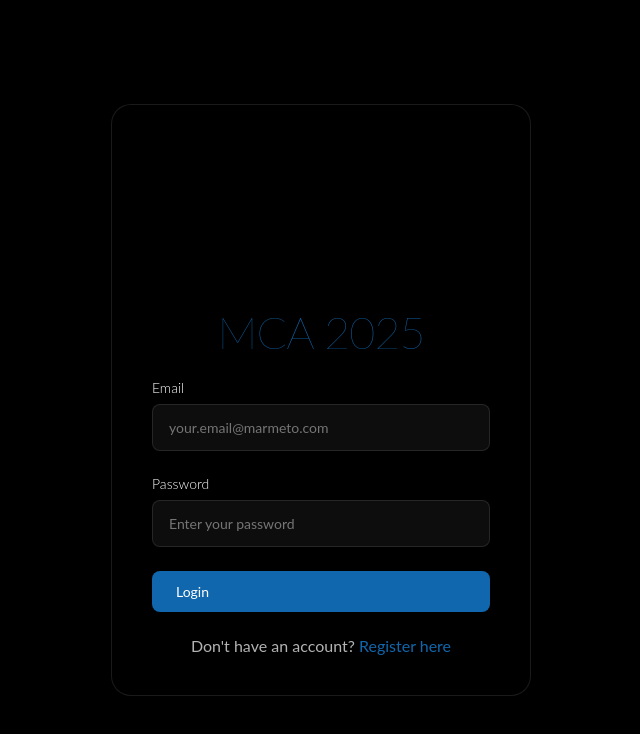
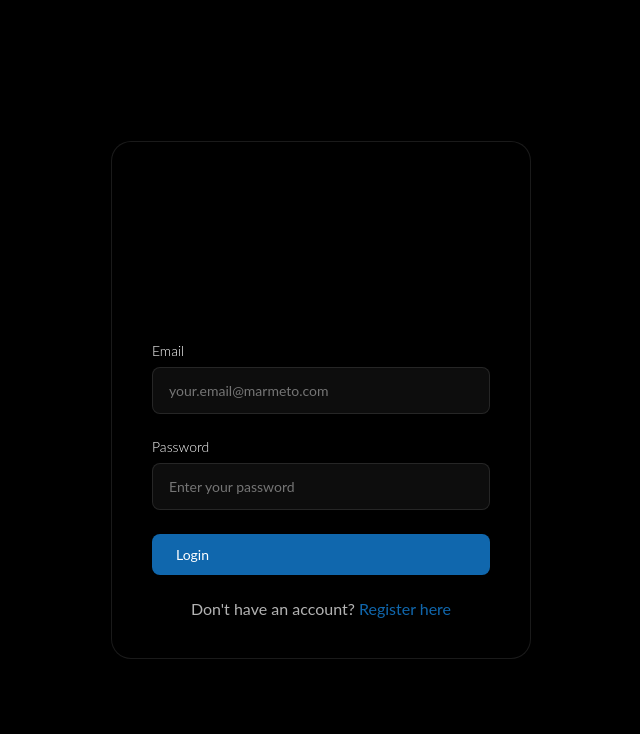
Before and after one commit to chandan-m-marmeto/mca-2025, a website built with Vite: page frontend/index.html in a window 1280 px wide. Shown: the whole page, without its empty margins (319-959 px from the left). Built offline with nearby package versions, Linux system fonts and the light colour scheme; files whose address does not match are found by name.

```diff
--- a/frontend/index.html
+++ b/frontend/index.html
@@ -19,7 +19,6 @@
                 <div class="auth-logo">
                     <img src="assets/images/logo-landscape.png" alt="MCA 2025 Logo" onerror="this.style.display='none'">
                 </div>
-                <h1 class="auth-title">MCA 2025</h1>
             </div>
 
             <!-- Login Form -->
```
